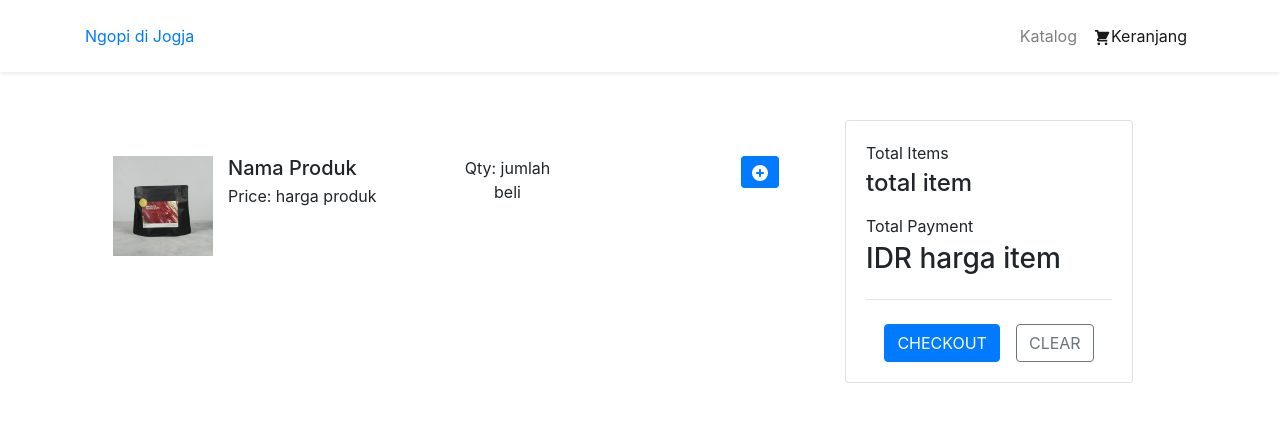
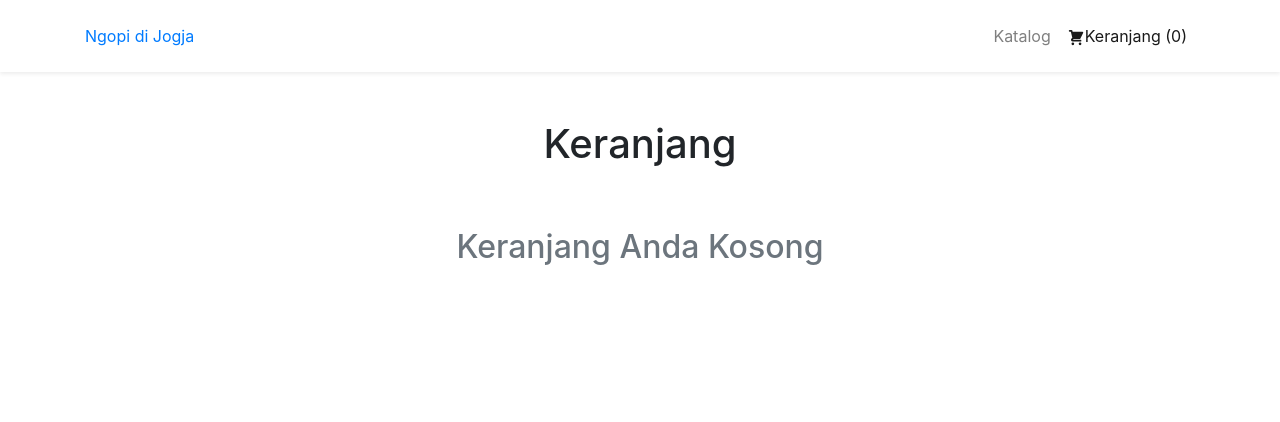
Before and after one commit to halosatrio/jogjacoffee, a React (Create React App) app: page /cart in a window 1280 px wide. Shown: the top 422 px of the page. Built offline with nearby package versions, Linux system fonts and the light colour scheme.

Commit message:
adding context to cartPage, katalogPage, navBar

```diff
--- a/src/components/ItemsProduct.js
+++ b/src/components/ItemsProduct.js
@@ -13,48 +13,44 @@ const ItemsProduct = ({ product }) => {
   };
 
   return (
-    <section className="container my-5">
-      <div className="row row-cols-2 row-cols-sm-3 row-cols-md-4 row-cols-lg-5 mb-3">
-        {product.map((item) => (
-          <div key={item._id} className="col mb-4">
+    <div className="col mb-4">
       <div className="card text-center h-100">
-              <Button type="link" href={`/coffee/${item._id}`}>
+        <Button type="link" href={`/coffee/${product._id}`}>
           <img
-                  src={item.imageUrl}
+            src={product.imageUrl}
             className="card-img-top"
-                  alt={item.name}
+            alt={product.name}
           />
         </Button>
         <div className="card-body">
-                <p className="card-text">{item.name}</p>
-                <small className="text-muted align-bottom">{`Berat: ${item.weight}`}</small>
+          <p>{product.name}</p>
+          <small className="text-muted align-bottom">{`Berat: ${product.weight}`}</small>
         </div>
         <div className="card-footer">
-                <p>{formatNumber(item.price)}</p>
+          <p>{formatNumber(product.price)}</p>
 
           {isInCart(product) && (
             <Button
+              type="button"
               onClick={() => increase(product)}
               className="btn btn-outline-primary btn-sm"
             >
-                    Tambahkan ke Keranjang
+              Add more
             </Button>
           )}
 
           {!isInCart(product) && (
             <Button
+              type="button"
               onClick={() => addProduct(product)}
               className="btn btn-primary btn-sm"
             >
-                    Masukkan ke Keranjang
+              Add to cart
             </Button>
           )}
         </div>
       </div>
     </div>
-        ))}
-      </div>
-    </section>
   );
 };
 
--- a/src/components/cartForm.js
+++ b/src/components/cartForm.js
@@ -1,29 +1,37 @@
-import React from "react";
+import React, { useContext } from "react";
+
 import Button from "./common/button";
 
+import { CartContext } from "../context/CartContext";
+import { formatNumber } from "../utils/numberFormat";
+
 const CartForm = () => {
+  const { total, itemCount, clearCart, handleCheckout } = useContext(
+    CartContext
+  );
+
   return (
     <div className="card" style={{ width: "18rem" }}>
       <div className="card-body">
-        <p className="mb-1">Total Items</p>
-        <p className="h4 mb-3">{`total item`}</p>
-        <p className="mb-1">Total Payment</p>
-        <p className="h3">{`IDR harga item`}</p>
+        <p className="mb-1">Total Barang</p>
+        <p className="h4 mb-3">{itemCount}</p>
+        <p className="mb-1">Total Pembayaran</p>
+        <p className="h3">{formatNumber(total)}</p>
         <hr className="my-4" />
         <div className="text-center">
           <Button
             type="button"
             className="btn btn-primary mr-3"
-            // onClick={handleCheckout}
+            onClick={handleCheckout}
           >
             CHECKOUT
           </Button>
           <Button
             type="button"
             className="btn btn-outline-secondary"
-            // onClick={clearCart}
+            onClick={clearCart}
           >
-            CLEAR
+            HAPUS
           </Button>
         </div>
       </div>
--- a/src/components/cartItem.js
+++ b/src/components/cartItem.js
@@ -1,51 +1,60 @@
-import React from "react";
-import { PlusCircleIcon } from "../assets/icons";
+import React, { useContext } from "react";
+import { PlusCircleIcon, MinusCircleIcon, TrashIcon } from "../assets/icons";
+import { CartContext } from "../context/CartContext";
+import { formatNumber } from "../utils/numberFormat";
 
 const CartItem = () => {
+  const { cartItems, increase, decrease, removeProduct } = useContext(
+    CartContext
+  );
+
   return (
     <div className="card card-body border-0">
-      <div className="row no-gutters py-2">
-        <div className="col-sm-2 p-2">
+      {cartItems.map((product) => (
+        <div key={product._id} className="row no-gutters py-2">
+          <div className="col-sm-2 p-2" key={product._id}>
             <img
-            src="/images/blanco1.jpg"
-            alt="blanco1"
+              src={product.imageUrl}
+              alt={product.name}
+              className="img-fluid d-block"
               style={{ margin: "0 auto", maxHeight: "100px" }}
             />
           </div>
           <div className="col-sm-4 p-2">
-          <h5 className="mb-1">{`Nama Produk`}</h5>
-          <p className="mb-1">{`Price: harga produk`}</p>
+            <h5 className="mb-1">{product.name}</h5>
+            <p className="mb-1">Harga: {formatNumber(product.price)}</p>
           </div>
           <div className="col-sm-2 p-2 text-center ">
-          <p className="mb-0">{`Qty: jumlah beli`}</p>
+            <p className="mb-0">Jumlah: {product.quantity}</p>
           </div>
           <div className="col-sm-4 p-2 text-right">
             <button
-            // onClick={() => increase(product)}
+              onClick={() => increase(product)}
               className="btn btn-primary btn-sm mr-2 mb-1"
             >
               <PlusCircleIcon width={"20px"} />
             </button>
 
-          {/* {product.quantity > 1 && (
+            {product.quantity > 1 && (
               <button
                 onClick={() => decrease(product)}
                 className="btn btn-danger btn-sm mb-1"
               >
                 <MinusCircleIcon width={"20px"} />
               </button>
-          )} */}
+            )}
 
-          {/* {product.quantity === 1 && (
+            {product.quantity === 1 && (
               <button
                 onClick={() => removeProduct(product)}
                 className="btn btn-danger btn-sm mb-1"
               >
                 <TrashIcon width={"20px"} />
               </button>
-          )} */}
+            )}
           </div>
         </div>
+      ))}
     </div>
   );
 };
--- a/src/components/common/navBar.js
+++ b/src/components/common/navBar.js
@@ -1,11 +1,14 @@
-import React, { useState } from "react";
+import React, { useState, useContext } from "react";
 
 import IcontText from "./iconText";
 import Button from "./button";
 
 import { CartIcon } from "../../assets/icons";
+import { CartContext } from "../../context/CartContext";
 
 const NavBar = (props) => {
+  const { itemCount } = useContext(CartContext);
+
   const [collapsed, setCollapsed] = useState(true);
 
   const toggleNavbar = () => {
@@ -63,7 +66,7 @@ const NavBar = (props) => {
             <li className={`nav-item${getNavLinkClass("/cart")}`}>
               <Button className="nav-link" type="link" href="/cart">
                 <CartIcon width={"18px"} />
-                Keranjang
+                Keranjang ({itemCount})
               </Button>
             </li>
           </ul>
--- a/src/pages/CartPage.js
+++ b/src/pages/CartPage.js
@@ -1,8 +1,11 @@
-import React, { useEffect } from "react";
+import React, { useEffect, useContext } from "react";
 
 import NavBar from "../components/common/navBar";
 import CartForm from "../components/cartForm";
 import CartItem from "../components/cartItem";
+import TitleText from "../components/common/titleText";
+
+import { CartContext } from "./../context/CartContext";
 
 const CartPage = (props) => {
   useEffect(() => {
@@ -12,17 +15,39 @@ const CartPage = (props) => {
 
   const pathName = props.location.pathname;
   console.log("path from katalogPage", pathName);
+
+  const { cartItems, checkout } = useContext(CartContext);
+
   return (
     <>
       <NavBar path={pathName} />
       <div className="container body-cart my-5">
+        <TitleText>Keranjang</TitleText>
         <div className="row">
+          {cartItems.length > 0 ? (
             <div className="col-md-8">
               <CartItem />
             </div>
+          ) : (
+            <div className="col-12 text-muted mb-5">
+              <h2 className="text-center">Keranjang Anda Kosong</h2>
+            </div>
+          )}
+
+          {checkout && (
+            <div className="col-12 text-center text-success">
+              <p>Checkout Berhasil</p>
+              <a href="/" className="btn btn-outline-success">
+                Kembali Belanja
+              </a>
+            </div>
+          )}
+
+          {cartItems.length > 0 && (
             <div className="col-md-2">
               <CartForm />
             </div>
+          )}
         </div>
       </div>
     </>
--- a/src/pages/KatalogPage.js
+++ b/src/pages/KatalogPage.js
@@ -1,5 +1,4 @@
 import React, { useContext, useEffect } from "react";
-import { Helmet } from "react-helmet-async";
 
 import NavBar from "../components/common/navBar";
 import Footer from "../components/common/footer";
@@ -17,13 +16,18 @@ const KatalogPage = (props) => {
   const { products } = useContext(ProductsContext);
 
   const pathName = props.location.pathname;
-  console.log("path from katalogPage", pathName);
 
   return (
     <>
       <NavBar path={pathName} />
       <TitleText className="mt-5">Katalog Kopi Pilihan</TitleText>
-      <ItemsProduct product={products} />
+      <section className="container my-5">
+        <div className="row row-cols-2 row-cols-sm-3 row-cols-md-4 row-cols-lg-5 mb-3">
+          {products.map((product) => (
+            <ItemsProduct key={product.id} product={product} />
+          ))}
+        </div>
+      </section>
       <Footer />
     </>
   );
```
Lines whose indentation alone changed are shown as unchanged.
